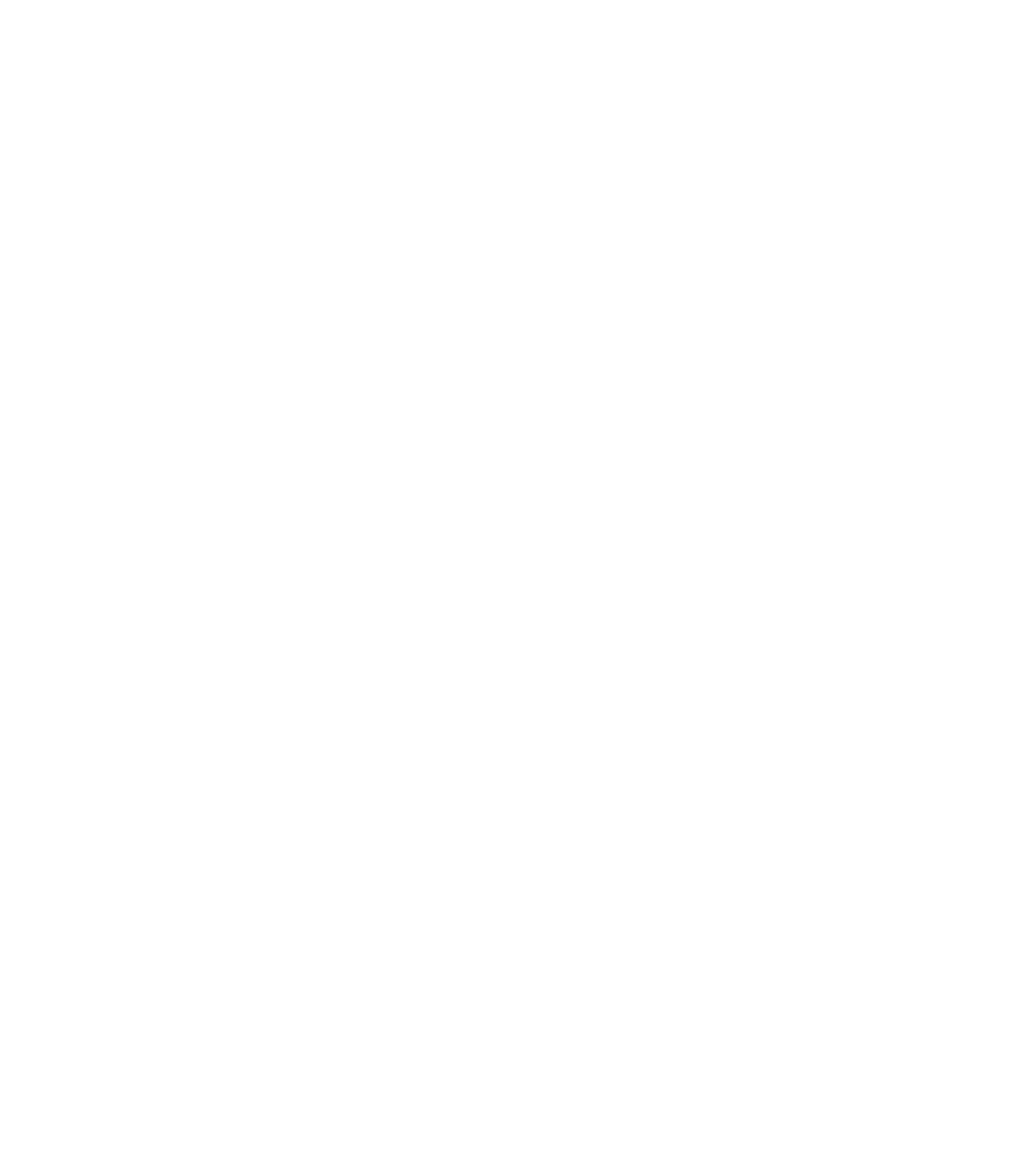
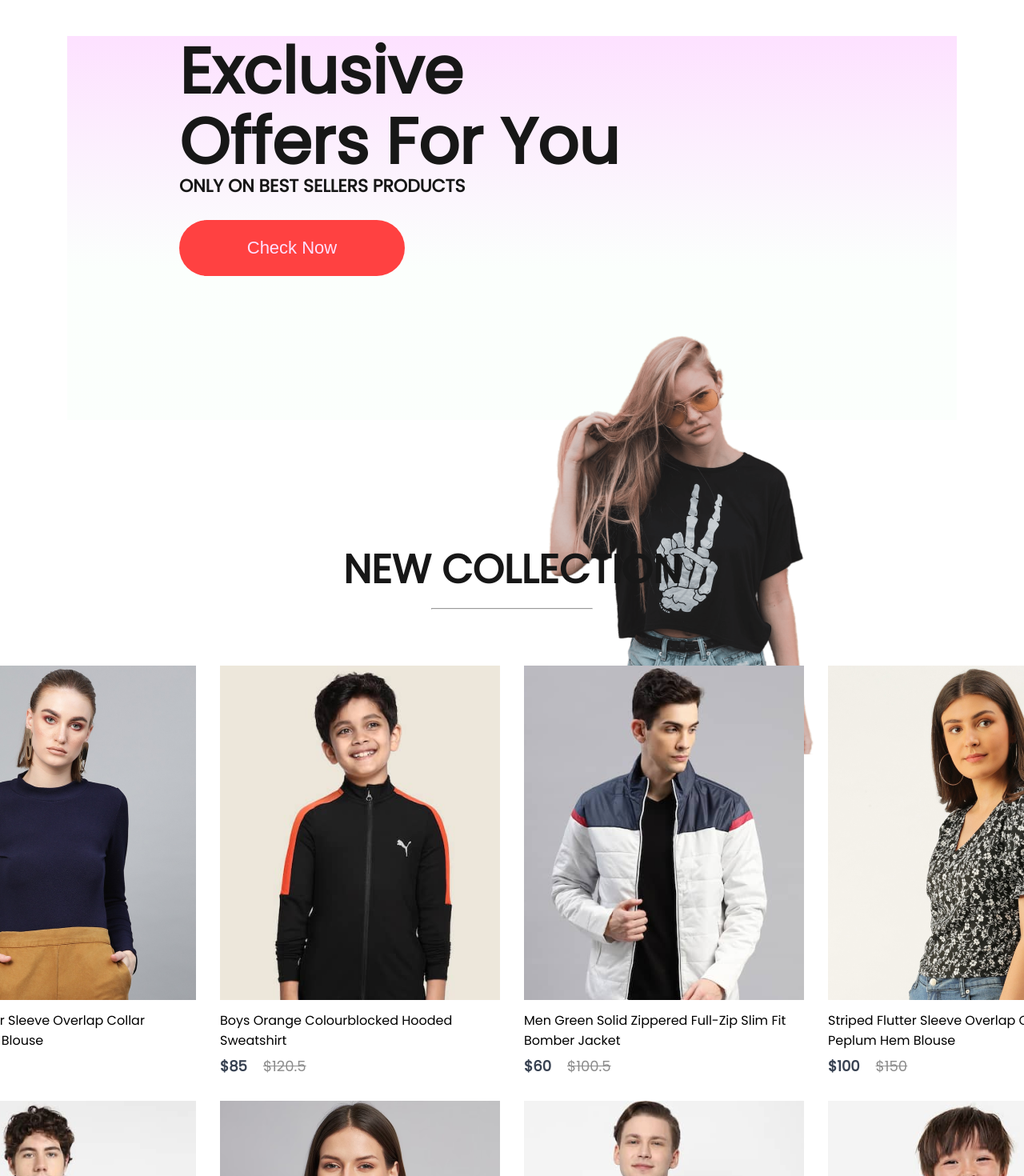
Before and after one commit to Shajjad002/E-Commerce, a React (Create React App) app in the folder shopper/: page / in a window 1280 px wide. Shown: the part 1560-3030 px from the top of the page at 80% size. Before the commit the page ends 1605 px from the top, so only its background shows below. Built offline with nearby package versions, Linux system fonts and the light colour scheme.

Commit message:
Popular,Offer,NewCollection  page

```diff
--- /dev/null
+++ b/shopper/src/Components/NewCollections/NewCollection.css
@@ -0,0 +1,26 @@
+.new-collections{
+    display: flex;
+    flex-direction: column;
+    align-items: center;
+    gap: 10px;
+    height: 90vh;
+}
+.new-collections h1{
+    color: #171717;
+    font-size: 50px;
+    font-weight: 600;
+
+}
+.new-collections hr{
+    width: 200px;
+    height: 6px;
+    border-radius: 10px;
+    background: #252525;
+}
+
+.collections{
+    display: grid;
+    grid-template-columns: 1fr 1fr 1fr 1fr;
+    margin-top: 50px;
+    gap: 30px;
+}
--- /dev/null
+++ b/shopper/src/Components/NewCollections/NewCollection.jsx
@@ -0,0 +1,21 @@
+import React from 'react'
+import './NewCollection.css'
+import new_collections from '../Assets/new_collections';
+import Item from '../Items/Item';
+
+
+ function NewCollection() {
+    return (
+        <div className='new-collections'>
+            <h1>NEW COLLECTION</h1>
+            <hr />
+            <p></p>
+            <div className="collections">
+                {new_collections.map((item,i)=>{
+                    return <Item key={i} id={item.id}  name={item.name} image={item.image} new_price={item.new_price} old_price={item.old_price}/>
+                })}
+            </div>
+        </div>
+    );
+}
+export default NewCollection;
--- /dev/null
+++ b/shopper/src/Components/Offers/Offers.css
@@ -0,0 +1,47 @@
+.offers{
+    width: 65%;
+    height: 60vh;
+    margin: auto;
+    padding:0px 140px;
+    margin-bottom: 150px;
+    background: linear-gradient(180deg, #fde1ff 0%, #e1ffea22 60%);
+}
+
+.offers-left{
+    flex: 1;
+    display: flex;
+    flex-direction: column;
+    justify-content: center;
+    line-height: 1.1;
+
+}
+.offers-left h1{
+    color: #171717;
+    font-size: 80px;
+    font-weight: 600;
+}
+.offers-left p{
+    color: #171717;
+    font-size: 22px;
+    font-weight: 600;
+}
+
+.offers-left button{
+    width: 282px;
+    height: 70px;
+    border-radius: 35px;
+    background: #ff4141;
+    border: none;
+    color: #fde1ff;
+    font-size: 22px;
+    font-weight: 500;
+    margin-top: 30px;
+    cursor: pointer;
+}
+.offers-right{
+    flex: 1;
+    display: flex;
+    align-items: center;
+    justify-content: flex-end;
+    padding-top: 50px;
+}
--- a/shopper/src/Components/Offers/Offers.jsx
+++ b/shopper/src/Components/Offers/Offers.jsx
@@ -1,8 +1,21 @@
 import React from 'react'
+import './Offers.css'
+import exclusive_image from '../Assets/exclusive_image.png'
+
 
 function Offers() {
     return (
-        <div>Offers</div>
+        <div className='offers'>
+           <div className="offers-left">
+                <h1>Exclusive</h1>
+                <h1>Offers For You</h1>
+                <p>ONLY ON BEST SELLERS PRODUCTS</p>
+                <button>Check Now</button>
+           </div>
+           <div className="offers-right">
+                <img src={exclusive_image} alt="" />
+           </div>
+        </div>
     );
 }
 
--- a/shopper/src/Pages/Shop.jsx
+++ b/shopper/src/Pages/Shop.jsx
@@ -1,12 +1,16 @@
 import React from "react";
 import Hero from "../Components/Hero/Hero";
 import Popular from "../Components/Popular/Popular";
+import Offers from "../Components/Offers/Offers";
+import NewCollection from "../Components/NewCollections/NewCollection";
 
 function Shop() {
   return (
     <div>
       <Hero />
       <Popular/>
+      <Offers/>
+      <NewCollection/>
     </div>
   );
 }
```
